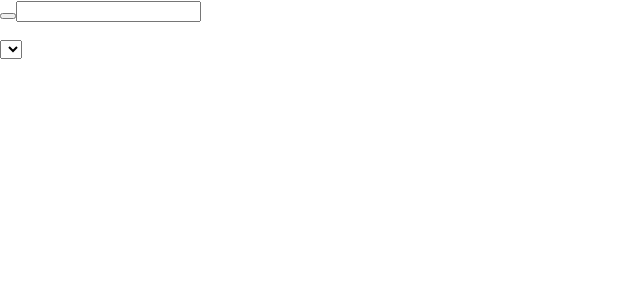
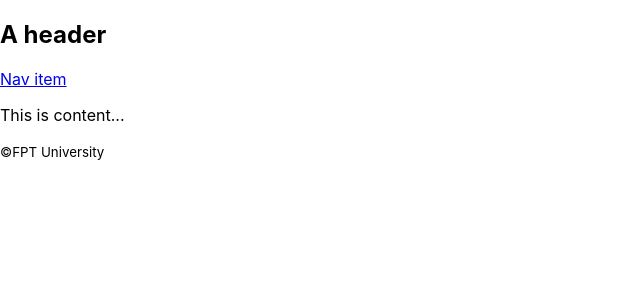
Before and after one commit to ITPROVN86/fer202m-fptuniversity, a React (Create React App) app: page / in a window 1280 px wide. Shown: the top 300 px of the page, without its empty margins (0-640 px from the left). Built offline with nearby package versions, Linux system fonts and the light colour scheme.

Commit message:
UI Structure

```diff
--- a/src/index.js
+++ b/src/index.js
@@ -1,7 +1,7 @@
 import React from 'react';
 import ReactDOM from 'react-dom/client';
 import './index.css';
-import App from './slot2/renderHTML/App';
+import App from './slot2/UIStructure/App';
 import reportWebVitals from './reportWebVitals';
 
 const root = ReactDOM.createRoot(document.getElementById('root'));
--- /dev/null
+++ b/src/slot2/UIStructure/App.jsx
@@ -0,0 +1,19 @@
+const App = () => {
+    return (
+        <section>
+            <header>
+                <h1>A header</h1>
+            </header>
+            <nav>
+                <a href="#">Nav item</a>
+            </nav>
+            <main>
+                <p>This is content...</p>
+            </main>
+            <footer>
+                <small>&copy;FPT University</small>
+            </footer>
+        </section>
+    )
+}
+export default App;
```
